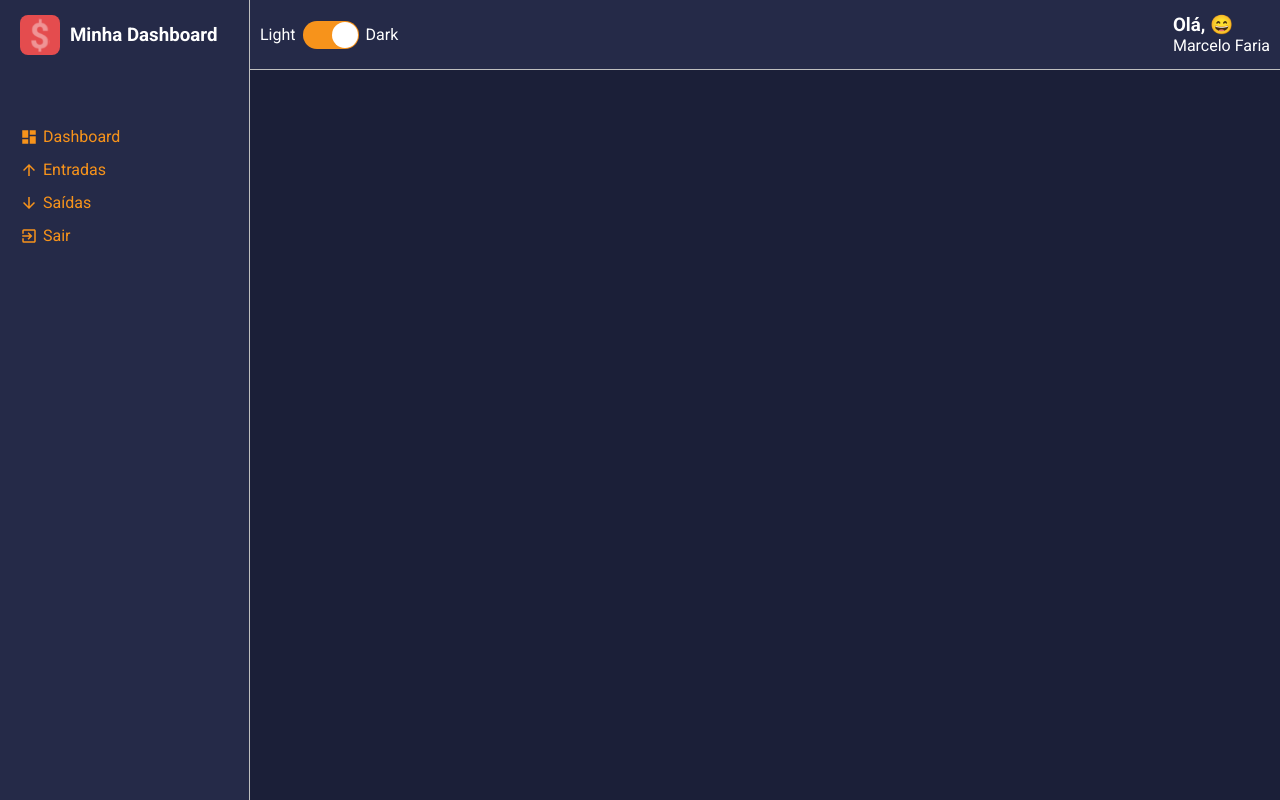
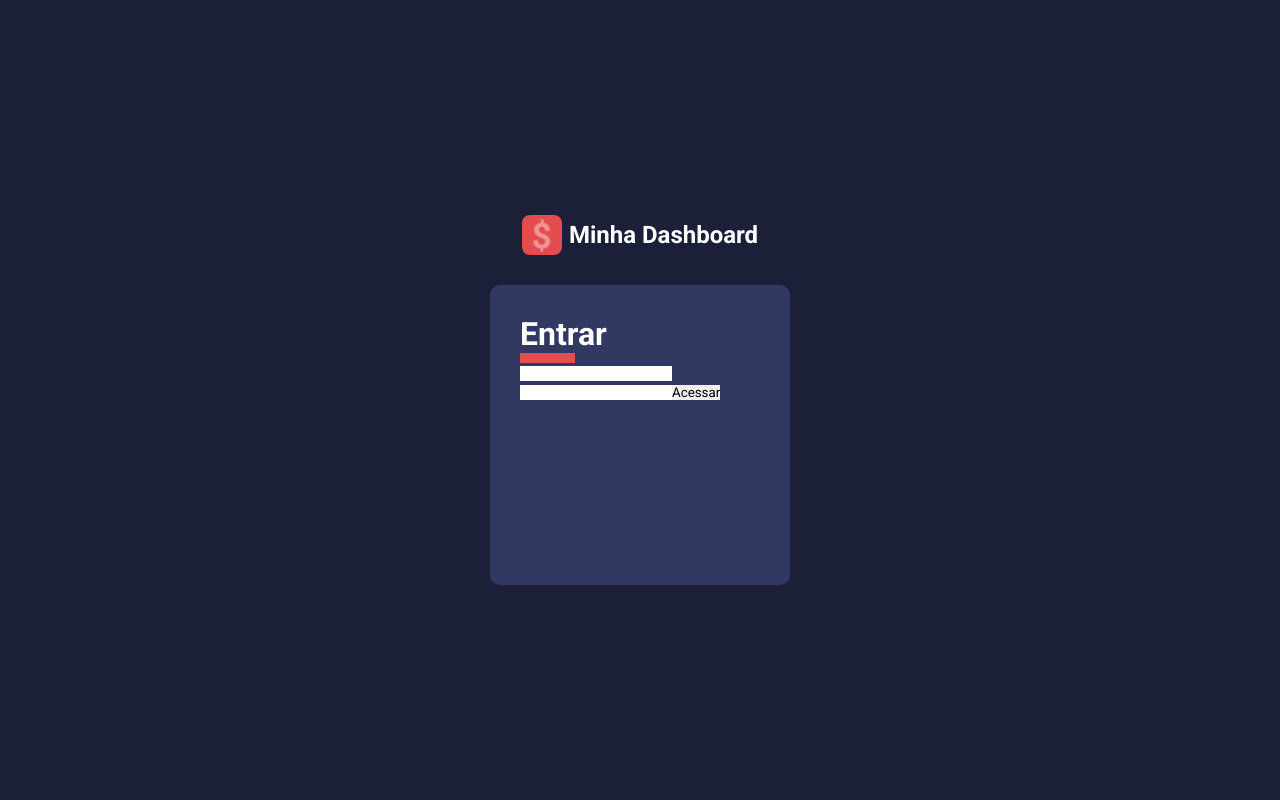
Before and after one commit to fariafmarcelo/dashboard-test, a React (Create React App) app: page / in a window 1280 px wide. Built offline with nearby package versions, Linux system fonts and the light colour scheme.

Commit message:
feat: create login page

```diff
--- a/src/pages/SingIn/index.tsx
+++ b/src/pages/SingIn/index.tsx
@@ -1,8 +1,32 @@
 import React from 'react';
+
+import {
+    Container,
+    Logo,
+    Title,
+    Form,
+    FormTitle,
+} from './styles';
+
+import LogoImg from '../../assets/logo.svg'
 
 const SingIn: React.FC = () => {
     return (
-        <h1>Singin</h1>
+        <Container>
+            <Logo>
+                <img src={LogoImg} alt="Minha Dashboard" />
+                <Title>Minha Dashboard</Title>
+            </Logo>
+
+            <Form>
+                <FormTitle>Entrar</FormTitle>
+
+                <input type="text"></input>
+                <input type="text"></input>
+
+                <button type="submit">Acessar</button>
+            </Form>
+        </Container>
     );
 }
 
--- /dev/null
+++ b/src/pages/SingIn/styles.ts
@@ -0,0 +1,53 @@
+import styled from 'styled-components';
+
+export const Container = styled.div`
+    height: 100vh;
+
+    display: flex;
+    flex: 1;
+    flex-direction: column;
+    justify-content: center;
+    align-items: center;
+
+    background-color: ${props => props.theme.colors.primary};
+`;
+
+export const Logo = styled.div`
+    display: flex;
+    align-items: center;
+
+    margin-bottom: 30px;
+
+    > img {
+        width: 40px;
+        height: 40px;
+    }
+`;
+
+export const Title = styled.h2`
+    color: ${props => props.theme.colors.white};
+    margin-left: 7px;
+`;
+
+export const Form = styled.div`
+    width: 300px;
+    height: 300px;
+
+    padding: 30px;
+
+    border-radius: 10px;
+
+    background-color: ${props => props.theme.colors.tertiary};
+`;
+
+export const FormTitle = styled.h1`
+    color: ${props => props.theme.colors.white};
+
+    &:after {
+        content: '';
+        display: block;
+        width: 55px;
+        margin: 0;
+        border-bottom: 10px solid ${props => props.theme.colors.warning};
+    }
+`;
--- /dev/null
+++ b/src/routes/auth.routes.tsx
@@ -0,0 +1,11 @@
+import React from 'react';
+import { Routes, Route } from 'react-router-dom';
+import SingIn from '../pages/SingIn';
+
+const AuthRoutes: React.FC = () => (
+    <Routes>
+        <Route path="/" element={<SingIn />} />
+    </Routes>
+);
+
+export default AuthRoutes;
--- a/src/routes/index.tsx
+++ b/src/routes/index.tsx
@@ -1,12 +1,13 @@
 import React from 'react';
 import { BrowserRouter } from 'react-router-dom';
 
-import App from './app.routes';
+// import App from './app.routes';
+import AuthRoutes from './auth.routes';
 
 const Routes: React.FC = () => {
     return (
         <BrowserRouter>
-            <App />
+            <AuthRoutes />
         </BrowserRouter>
     );
 }
```
